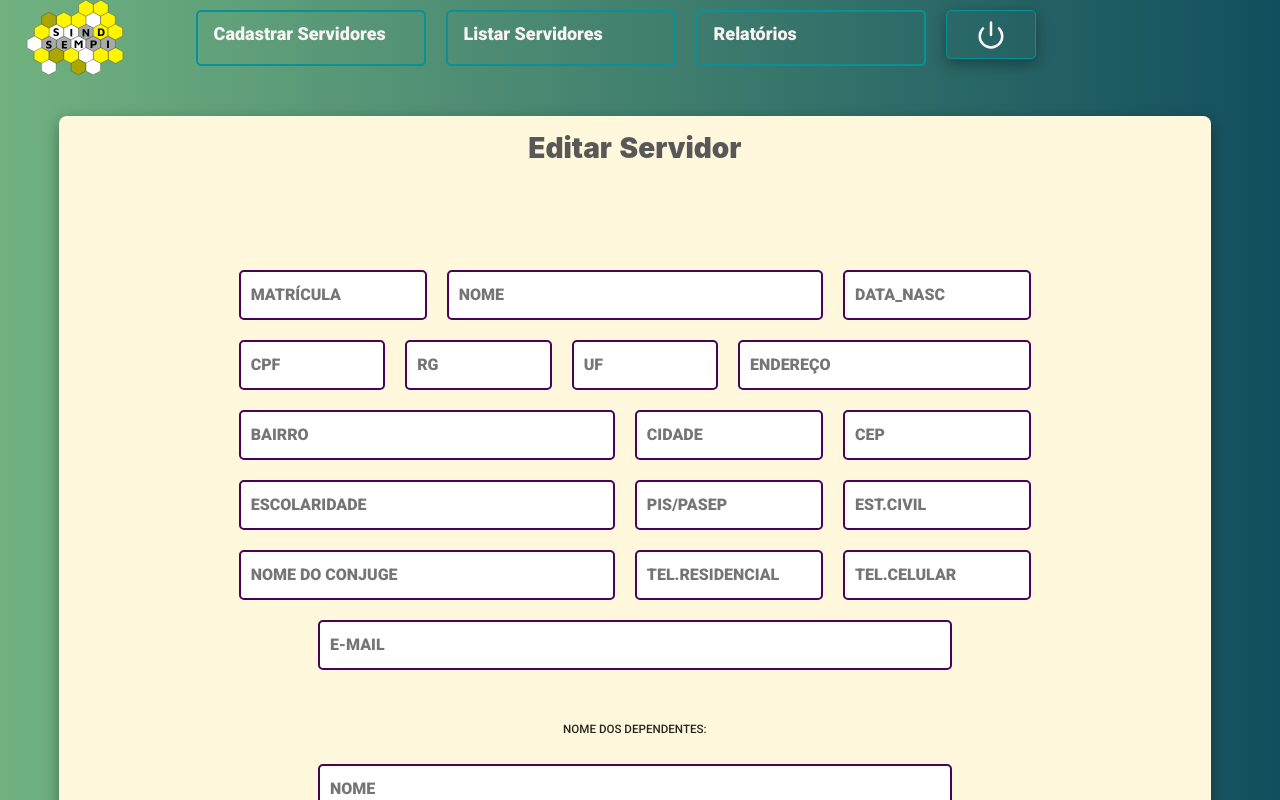
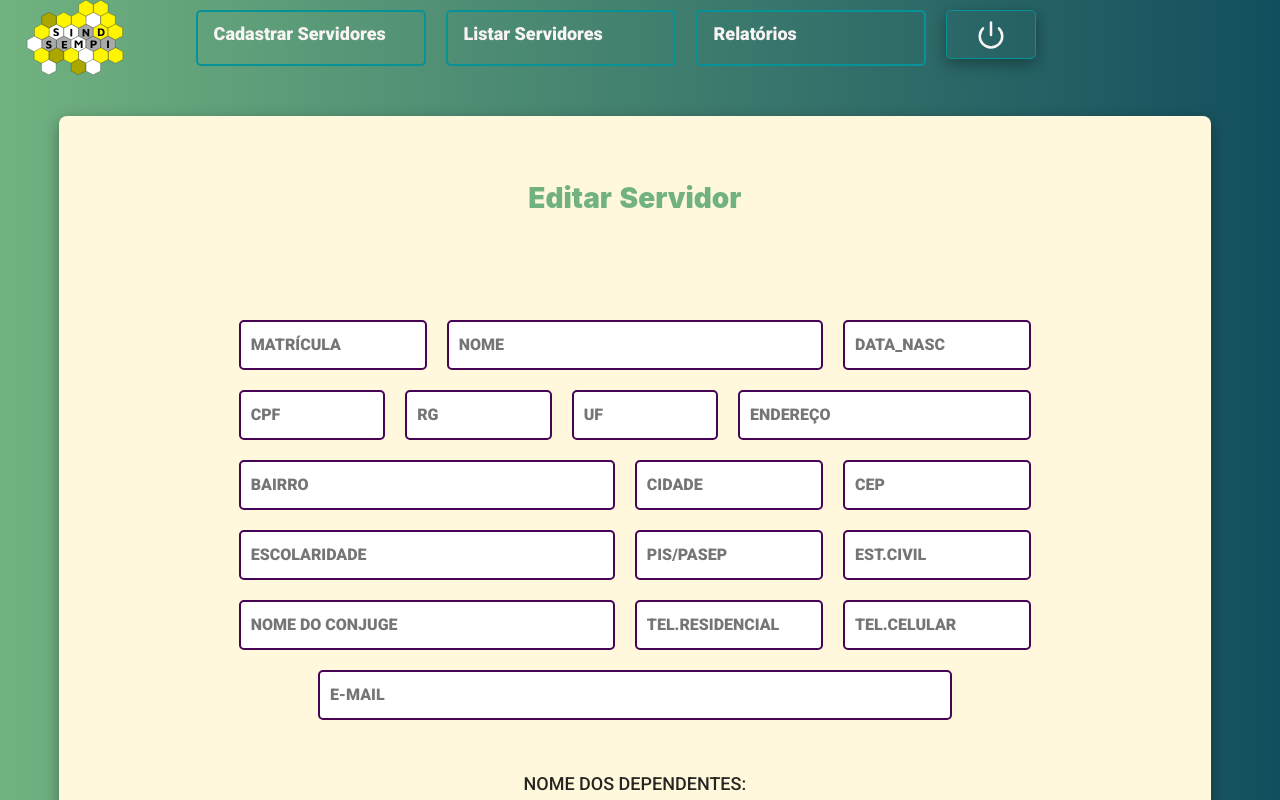
Before and after one commit to HEINRICK7/sind_sempi-app, a React (Create React App) app: page /edit_servidor/1 in a window 1280 px wide. Shown: the top 800 px of the page. Built offline with nearby package versions, Linux system fonts and the light colour scheme; no server answers; sample sign-in values are in the browser's storage.

Commit message:
update project

```diff
--- a/src/pages/Cad_Servidor/styles.css
+++ b/src/pages/Cad_Servidor/styles.css
@@ -14,9 +14,8 @@
     margin-top: 50px;
     color:rgb(40, 2, 75);
 }
-
-.formulario_servidor h1 {
+.container_cad_servidor h1 {
     font-size: 28px;
     font-weight: 900;
-    color: rgb(88, 88, 88);
+    color:#71B280;
 }
--- a/src/pages/Edit_Servidor/index.jsx
+++ b/src/pages/Edit_Servidor/index.jsx
@@ -109,9 +109,9 @@ const Formulario = () => {
     return (
         <>
             < Navbar/>
-            <div className="container_cad_servidor">
+            <div className="container_edit_servidor">
                 <h1>Editar Servidor</h1>
-                <div className="formulario_servidor_cad_servidor">
+                <div className="formulario_servidor_edit_servidor">
                     <form onSubmit={onSubmit}>
                     <div className="container_formulario">
             <div className="input_md1">
--- a/src/pages/Edit_Servidor/styles.css
+++ b/src/pages/Edit_Servidor/styles.css
@@ -1,9 +1,29 @@
 @import '../../global.css';
-h1 {
-    font-size: 28px;
-    font-weight: 900;
-    color: rgb(88, 88, 88);
-    text-align: center;
+
+.container_edit_servidor {
+  padding: 10px;
+  margin: 2% 2% 10% 4.6%;
+  background: cornsilk;
+  width: 90%;
+  border-radius: 8px;
+  box-shadow: rgba(0, 0, 0, 0.35) 0px 5px 15px;
+}
+.formulario_servidor_edit_servidor {
+  font-family: Roboto;
+  text-align: center;
+  margin-top: 50px;
+  color:rgb(40, 2, 75);
+}
+
+.container_edit_servidor h1 {
+  margin-top: 50px;
+  text-align: center;
+  font-size: 28px;
+  font-weight: 900;
+  color:#71B280;
+}
+h5 {
+  font-size: 18px;
 }
 input {
   padding: 10px;
--- a/src/pages/Home/index.jsx
+++ b/src/pages/Home/index.jsx
@@ -65,7 +65,7 @@ const Home = () => {
         <>
 			< NavBar />
 			<div className="container_home">
-				<h1 style={{ marginBottom: 50, textAlign: 'center' ,color:'#555555'}}>Listar Servidores</h1>
+				<h1>Listar Servidores</h1>
             	<div className="table">
 
 					<div className="search">
--- a/src/pages/Home/styles.css
+++ b/src/pages/Home/styles.css
@@ -20,6 +20,11 @@
     height: auto;
     border-radius: 8px;
     box-shadow: rgba(0, 0, 0, 0.35) 0px 5px 15px;
+  }
+  .container_home h1 {
+    margin-bottom: 50px;
+    text-align: center;
+    color: #71B280;
   }
   .table {
     width: auto;
@@ -66,7 +71,6 @@
   table td.r, table th.r {
     text-align: center;
   }
-
 
    th{
     font-family: Roboto;
--- a/src/pages/Login/styles.css
+++ b/src/pages/Login/styles.css
@@ -16,7 +16,9 @@
     box-shadow: rgba(0, 0, 0, 0.35) 0px 5px 15px;
     }
 
-
+.container_login h1 {
+    color: #71B280;
+}
 @media screen and (max-width: 992px) {
     .box {
         padding: 10px;
--- a/src/pages/Relatorios/index.jsx
+++ b/src/pages/Relatorios/index.jsx
@@ -60,7 +60,7 @@ const Home = () => {
                 }
             </Pdf>
 
-				<h1 style={ {textAlign: 'center' ,color:'#555555'}}>Relatórios</h1>
+				<h1 style={ {textAlign: 'center' ,color:'#71B280'}}>Relatórios</h1>
 					<div className="search">
        					  <input
        					  type="text"
```
